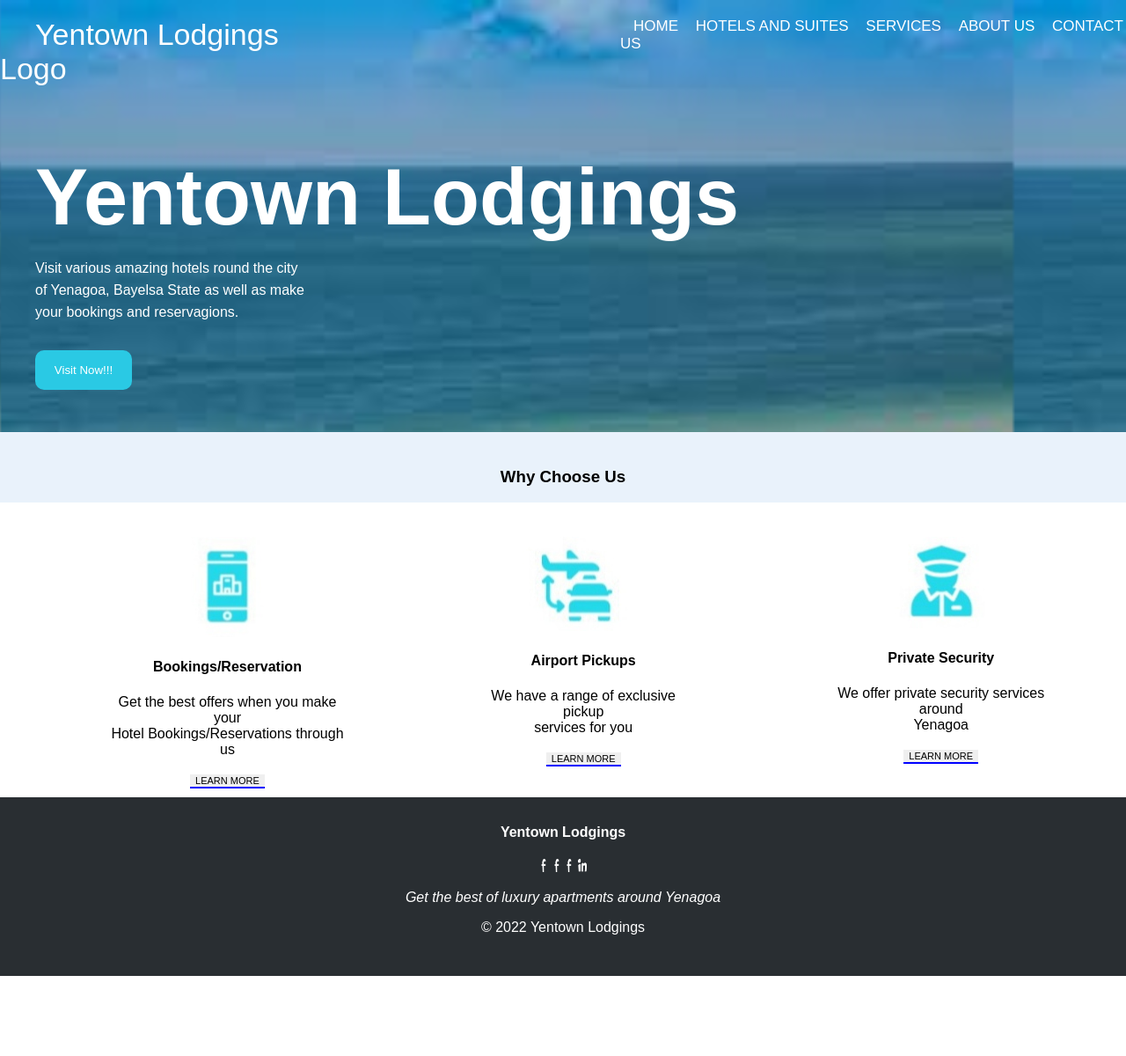
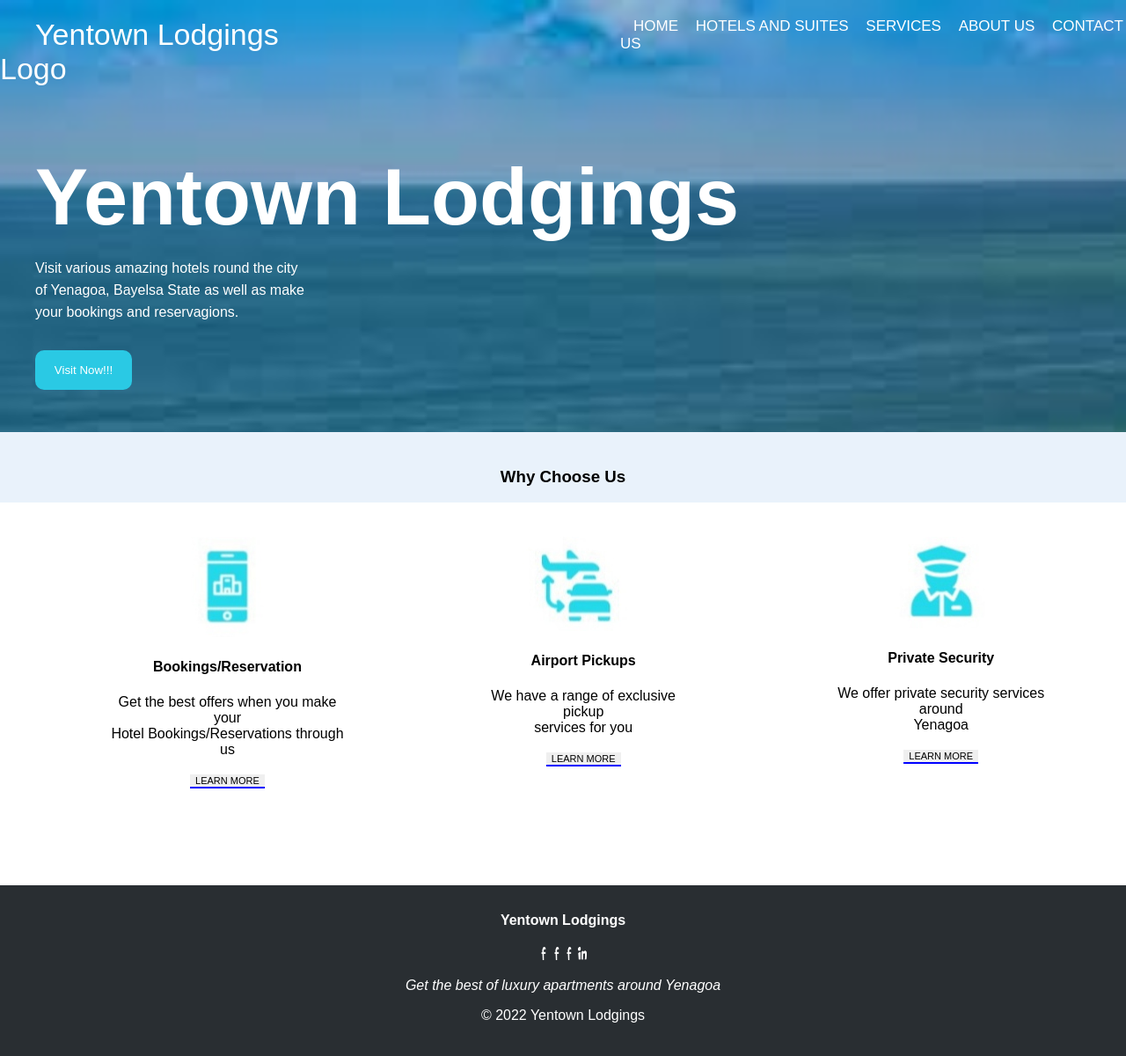
Before and after one commit to Kurolinks/Yentown, a plain HTML site: page Services/services.html in a window 1280 px wide. Shown: the whole page at 88% size. Before the commit the page ends 1109 px from the top, so only its background shows below. Drawn offline with Linux system fonts and the light colour scheme.

Commit message:
Edits on Services Page
Created white spaces and adjusted page width.

```diff
--- a/Services/services.css
+++ b/Services/services.css
@@ -9,7 +9,7 @@
 
 .picture {
     background-image: url(001.jpg);
-    background-size: 90%;
+    background-size: 100%;
     padding-top: 20px;
 }
 
@@ -109,6 +109,7 @@
     align-items: center;
     background: #292E32;
     color: white;
+    margin-top: 100px;
     padding-bottom: 30px;
     padding-top: 10px;
     text-align: center;
```
Also changed, not shown: index.html (+1 -1 lines).
